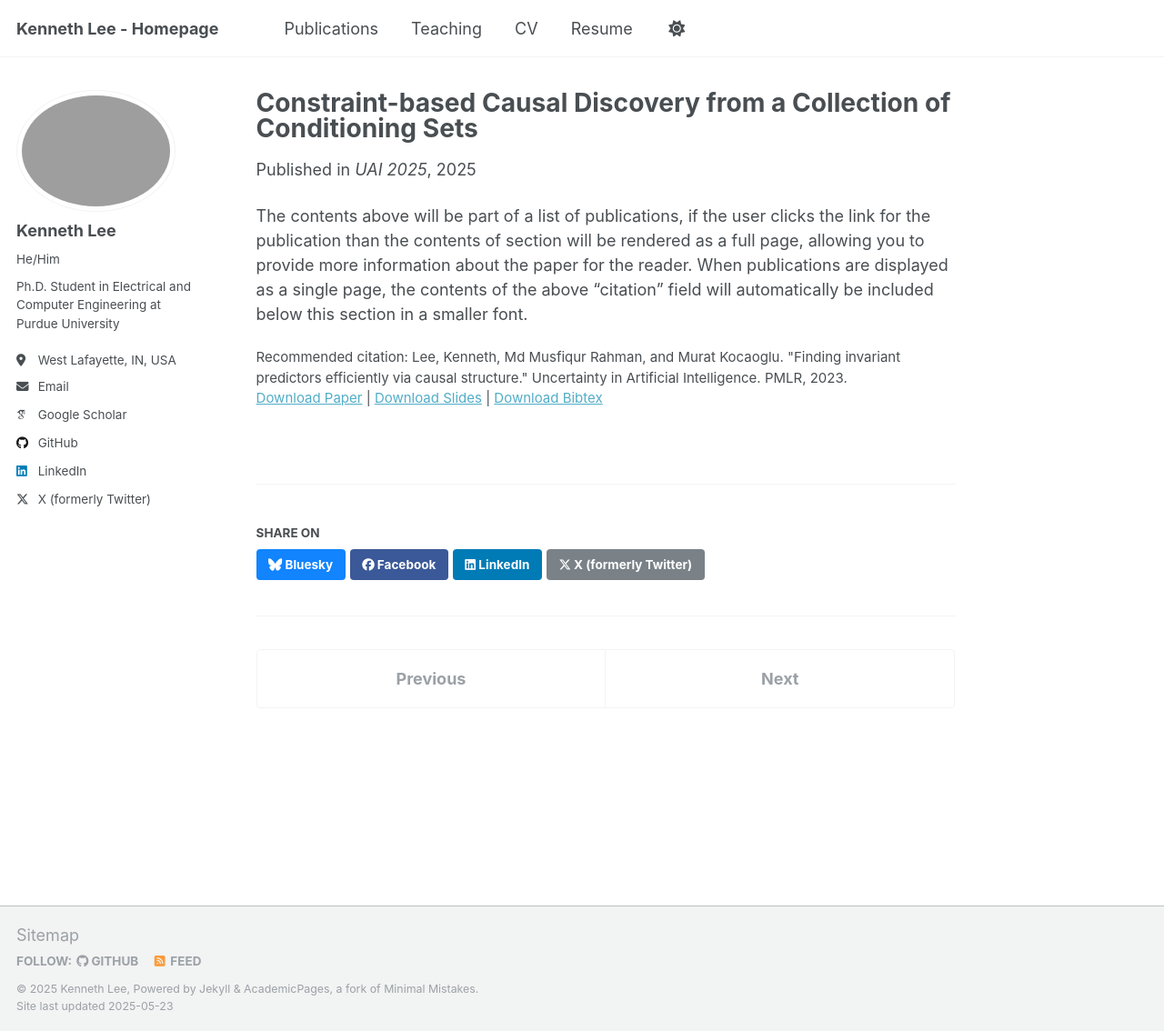
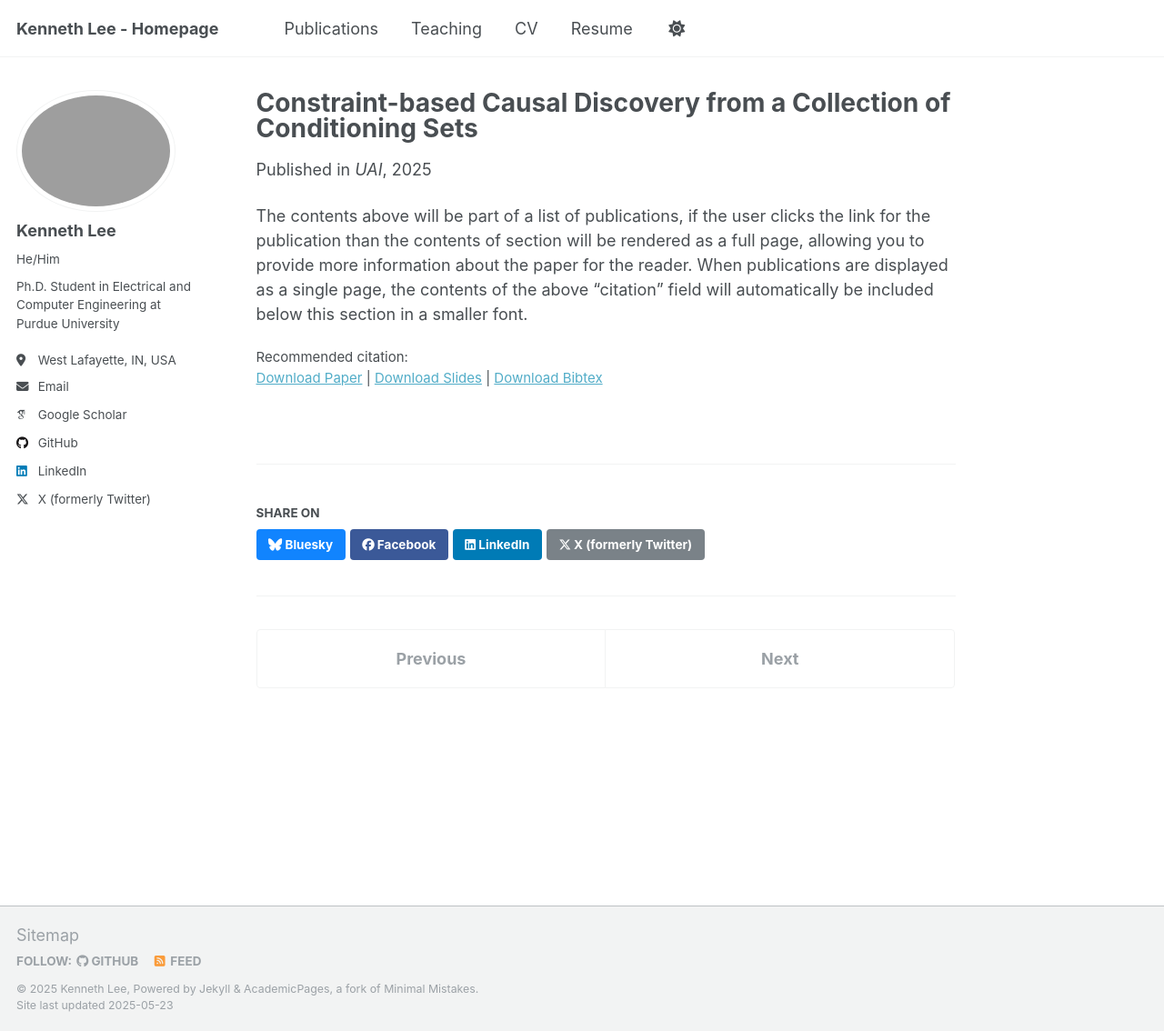
Before and after one commit to kenneth-lee-ch/kenneth-lee-ch.github.io, a Jekyll site: the page built from _publications/2025-05-15-cpc.md, in a window 1280 px wide and 1134 px high. Shown: the whole window at 91% size. Built offline with Jekyll 4.4.1, drawn with Linux system fonts in a browser that asks for light colours; some web fonts are replaced.

Commit message:
update date on publications

```diff
--- a/_publications/2025-05-15-cpc.md
+++ b/_publications/2025-05-15-cpc.md
@@ -5,10 +5,10 @@ category: conferences
 permalink: /publication/2025-05-15-cpc
 excerpt: 'Recent research proposes to limit the conditioning set size for robust causal discovery. However, the existing algorithms require exhaustive testing of all CI relations with conditioning set sizes up to a certain integer $k$. This becomes problematic in practice when variables with large support are present, as it makes CI tests less reliable due to near-deterministic relationships, thereby violating the faithfulness assumption. To address this issue, we propose a causal discovery algorithm that only uses CI tests where the conditioning sets are restricted to a given set of conditioning sets including the empty set.'
 date: 2025-05-06
-venue: 'UAI 2025'
+venue: 'UAI'
 slidesurl: ''
 paperurl: 'https://openreview.net/pdf?id=hYgDLyudos'
 bibtexurl: 'https://kenneth-lee-ch.github.io/files/bibtex3.bib'
-citation: 'Lee, Kenneth, Md Musfiqur Rahman, and Murat Kocaoglu. "Finding invariant predictors efficiently via causal structure." Uncertainty in Artificial Intelligence. PMLR, 2023.'
+citation: ''
 ---
 The contents above will be part of a list of publications, if the user clicks the link for the publication than the contents of section will be rendered as a full page, allowing you to provide more information about the paper for the reader. When publications are displayed as a single page, the contents of the above "citation" field will automatically be included below this section in a smaller font.
```
Also changed, not shown: _publications/2023-08-19-invariant-predictors.md (+1 -1 lines), _publications/2024-07-05-rcpc.md (+1 -1 lines), _publications/2025-05-15-rca-partial-structure.md (+1 -1 lines).
